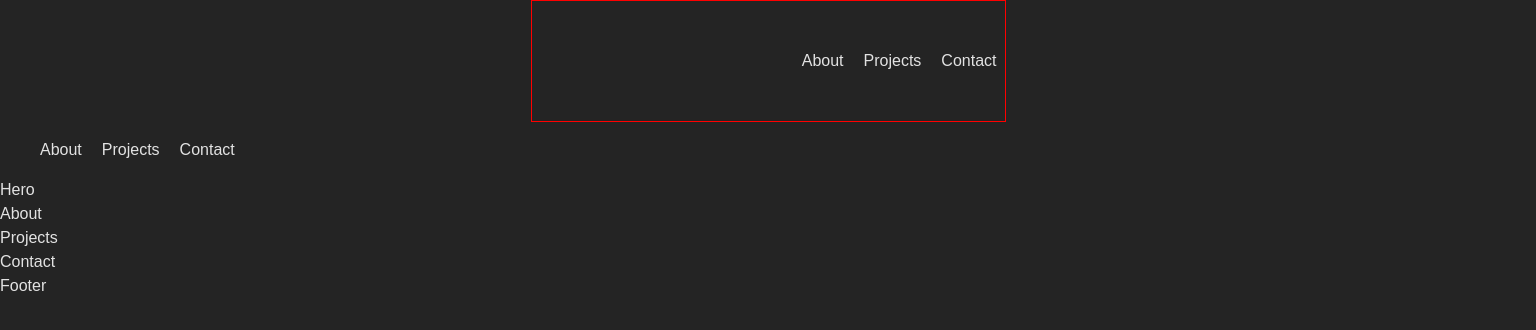
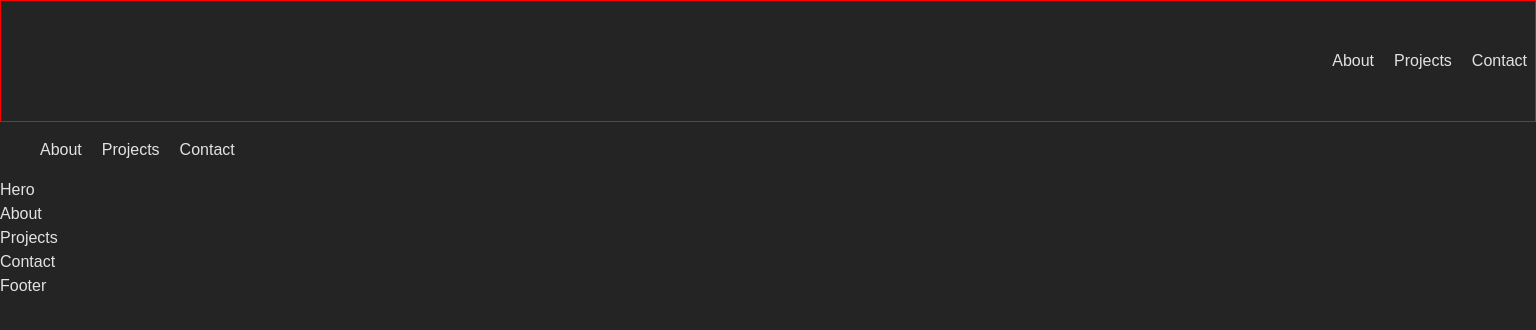
Before and after one commit to J0hnux/react-portfolio, a React (Vite) app: page / in a window 1536 px wide. Shown: the top 330 px of the page. Built offline with nearby package versions, Linux system fonts and the light colour scheme.

Commit message:
Refined container resizing based on the border's distance to the edge of the screen.

```diff
--- a/src/App.scss
+++ b/src/App.scss
@@ -5,7 +5,7 @@
 }
 
 * {
-  //border: 1px solid red;
+  //border: 1px solid blue;
 }
 
 body {
@@ -63,15 +63,21 @@ ul {
   margin-top: 5rem;
 }
 
-@media (min-width: 1024px) {
+@media (min-width: 475px) {
   .container {
-    max-width: 1024px;
+    max-width: 475px
+  }
+}
+
+@media (min-width: 640px) {
+  .container {
+    max-width: 640px
   }
 }
 
 @media (min-width: 768px) {
   .container {
-    max-width: 768px;
+    max-width: 768px
   }
 
   .header {
@@ -80,6 +86,28 @@ ul {
     button {
       display: none;
     }
+  }
+}
+
+@media (min-width: 1024px) {
+  .container {
+    max-width: 1024px
+  }
+
+  .section {
+    margin-top: 10rem
+  }
+}
+
+@media (min-width: 1280px) {
+  .container {
+    max-width: 1280px
+  }
+}
+
+@media (min-width: 1536px) {
+  .container {
+    max-width: 1536px
   }
 }
 
@@ -93,15 +121,3 @@ ul {
     }
   }
 }
-
-@media (min-width: 640px) {
-  .container {
-    max-width: 640px;
-  }
-}
-
-@media (min-width: 475px) {
-  .container {
-    max-width: 475px;
-  }
-}
```
